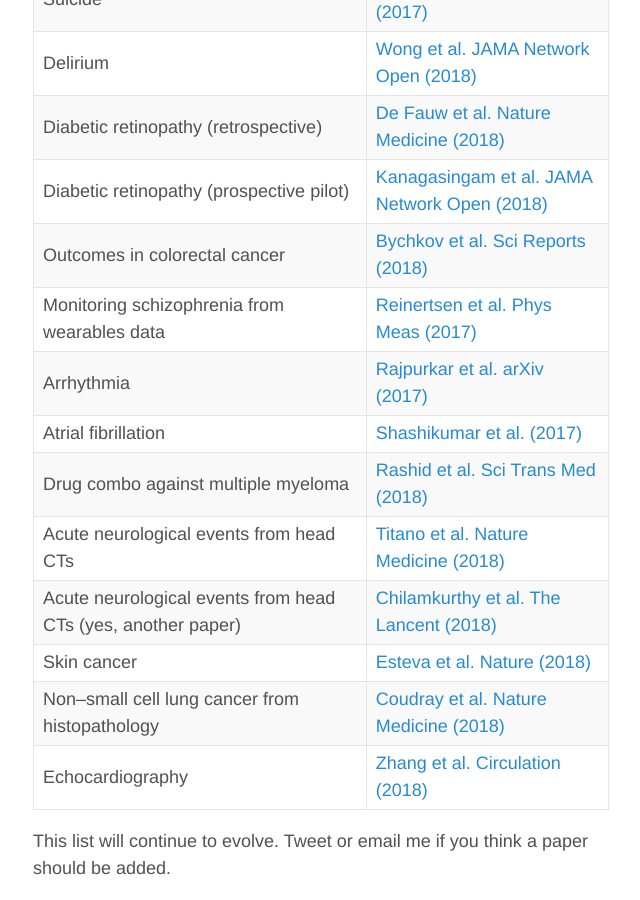
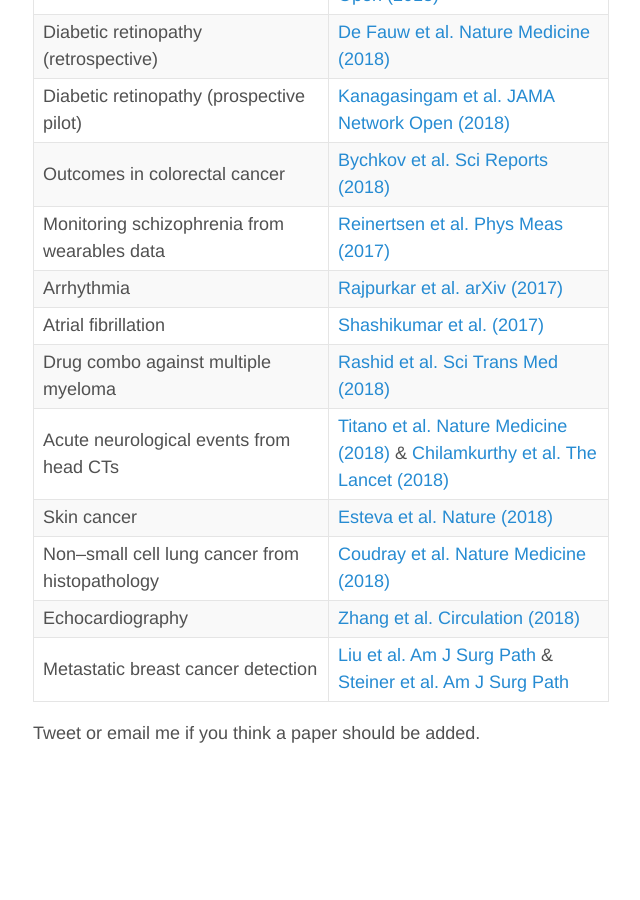
Before and after one commit to erikr/erikr.github.io, a Jekyll site: the page built from _posts/2018-08-03-AI-medicine-papers.md, in a window 1280 px wide and 900 px high, scrolled down 1382 px. Shown: the whole window, without its empty margins (319-959 px from the left). Built offline with Jekyll 4.4.1, drawn with Linux system fonts in a browser that asks for light colours; nearby versions of some CDN libraries; comment, search, counter and statistics services are not loaded; after the commit the page ends 2147 px from its top, so only the background shows below that.

Commit message:
added google papers on Applying Deep Learning to Metastatic Breast Cancer Detection

```diff
--- a/_posts/2018-08-03-AI-medicine-papers.md
+++ b/_posts/2018-08-03-AI-medicine-papers.md
@@ -34,10 +34,10 @@
 | Arrhythmia | [Rajpurkar et al. arXiv (2017)](/papers/rajpurkar.pdf) |
 | Atrial fibrillation | [Shashikumar et al. (2017)](/papers/shashikumar.pdf) |
 | Drug combo against multiple myeloma | [Rashid et al. Sci Trans Med (2018)](/papers/rashid.pdf) |
-| Acute neurological events from head CTs | [Titano et al. Nature Medicine (2018)](/papers/titano.pdf) |
-| Acute neurological events from head CTs (yes, another paper) | [Chilamkurthy et al. The Lancent (2018)](/papers/chilamkurthy.pdf) |
+| Acute neurological events from head CTs | [Titano et al. Nature Medicine (2018)](/papers/titano.pdf) & [Chilamkurthy et al. The Lancet (2018)](/papers/chilamkurthy.pdf) |
 | Skin cancer | [Esteva et al. Nature (2018)](/papers/esteva.pdf) |
 | Non–small cell lung cancer from histopathology | [Coudray et al. Nature Medicine (2018)](/papers/coudray.pdf) |
 | Echocardiography | [Zhang et al. Circulation (2018)](/papers/zhang.pdf) |
+| Metastatic breast cancer detection | [Liu et al. Am J Surg Path](/papers/liu.pdf) & [Steiner et al. Am J Surg Path](/papers/steiner.pdf) |
 
-This list will continue to evolve. Tweet or email me if you think a paper should be added.
+Tweet or email me if you think a paper should be added.
```
Also changed, not shown: 2 other files.
